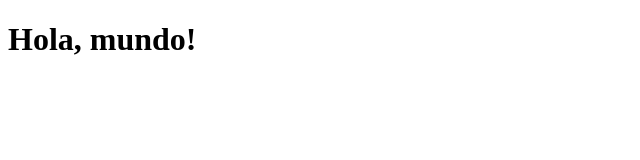
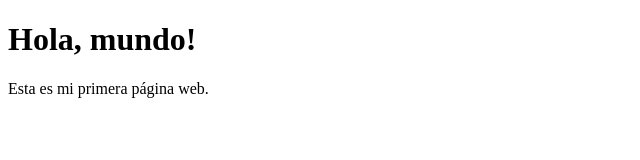
Before and after one commit to MarioEscudero/Pr-ctica-OPTATIVA-GIT, a plain HTML site: page index.html in a window 1280 px wide. Shown: the whole page, without its empty margins (0-640 px from the left). Drawn offline with Linux system fonts and the light colour scheme.

Commit message:
actualizar index.html

```diff
--- a/index.html
+++ b/index.html
@@ -5,5 +5,6 @@
 </head>
 <body>
     <h1>Hola, mundo!</h1>
+    <p>Esta es mi primera página web.</p>
 </body>
 </html>
```
